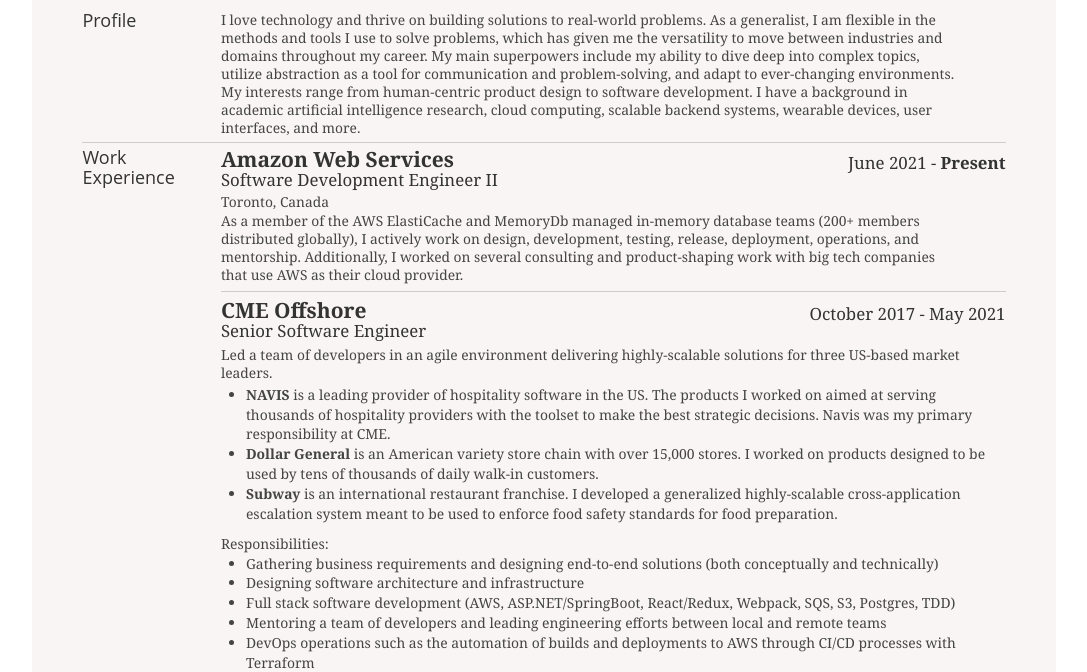
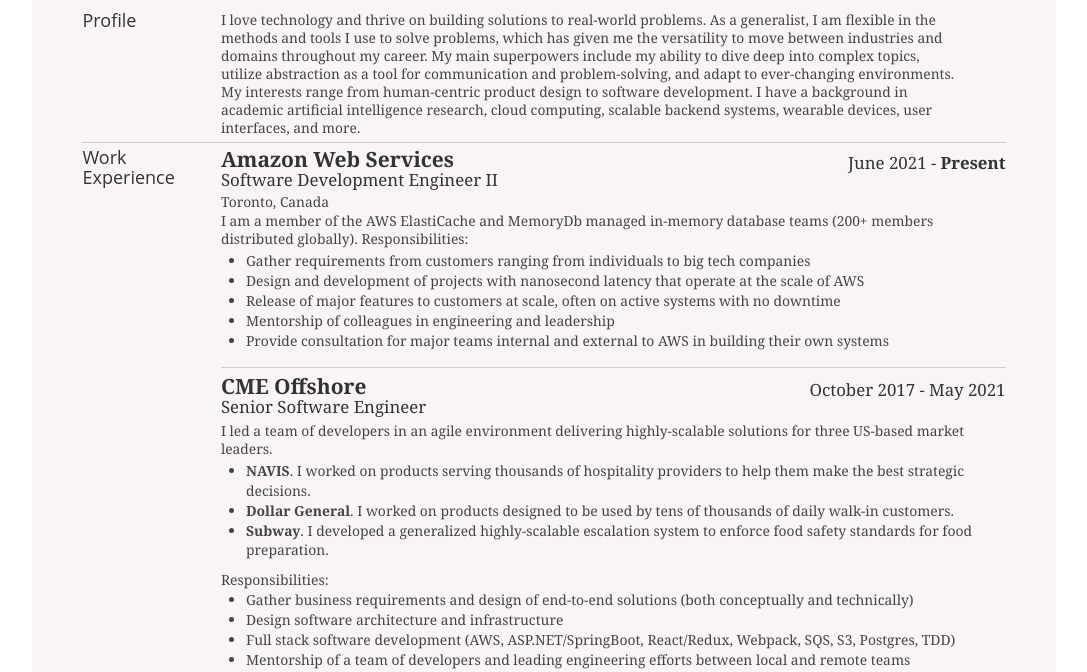
Before and after one commit to katerji92/katerji92.github.io, a website: page CV/index.html in a window 1280 px wide. Shown: the part 117-789 px from the top of the page, without its empty margins (96-1183 px from the left). Drawn offline with Linux system fonts and the light colour scheme.

Commit message:
Added points

```diff
--- a/CV/index.html
+++ b/CV/index.html
@@ -87,7 +87,27 @@
                                     <h4>June 2021 - <b>Present</b></h4>
                                     <h5>Toronto, Canada</h5>
                                     <p>
-                                        As a member of the AWS ElastiCache and MemoryDb managed in-memory database teams (200+ members distributed globally), I actively work on design, development, testing, release, deployment, operations, and mentorship. Additionally, I worked on several consulting and product-shaping work with big tech companies that use AWS as their cloud provider.
+                                        I am a member of the AWS ElastiCache and MemoryDb managed in-memory database teams (200+ members distributed globally). Responsibilities:
+                                        <div class="responsibilities-block">
+
+                                        <ul>
+                                                <li>
+                                                    Gather requirements from customers ranging from individuals to big tech companies
+                                                </li>
+                                                <li>
+                                                    Design and development of projects with nanosecond latency that operate at the scale of AWS
+                                                </li>
+                                                <li>
+                                                    Release of major features to customers at scale, often on active systems with no downtime
+                                                </li>
+                                                <li>
+                                                    Mentorship of colleagues in engineering and leadership
+                                                </li>
+                                                <li>
+                                                    Provide consultation for major teams internal and external to AWS in building their own systems
+                                                </li>
+                                            </ul>
+                                        </div>
                                     </p>
                                 </div>
                             </div>
@@ -99,38 +119,34 @@
                                     <h3>Senior Software Engineer</h3>
                                     <h4>October 2017 - May 2021</h4>
                                     <p>
-                                        Led a team of developers in an agile environment delivering
+                                        I led a team of developers in an agile environment delivering
                                         highly-scalable
                                         solutions for three US-based market leaders.
                                         <div class="responsibilities-block">
                                             <ul>
                                                 <li>
-                                                    <b>NAVIS</b> is a leading provider of hospitality software in
-                                                    the US.
-                                                    The products I worked on aimed at serving thousands of hospitality
-                                                    providers with the toolset to make the best strategic decisions.
-                                                    Navis was my primary responsibility at CME.
+                                                    <b>NAVIS</b>.
+                                                    I worked on products serving thousands of hospitality
+                                                    providers to help them make the best strategic decisions.
                                                 </li>
                                                 <li>
-                                                    <b>Dollar General</b> is an American variety store chain with
-                                                    over
-                                                    15,000 stores. I worked on products designed to be used by
+                                                    <b>Dollar General</b>. I worked on products designed to be used by
                                                     tens
                                                     of thousands of daily walk-in customers.
                                                 </li>
                                                 <li>
-                                                    <b>Subway</b> is an international restaurant franchise. I developed a generalized highly-scalable cross-application
-                                                    escalation system meant to be used to enforce food
+                                                    <b>Subway</b>. I developed a generalized highly-scalable
+                                                    escalation system to enforce food
                                                     safety standards for food preparation.
                                                 </li>
                                             </ul>
                                             Responsibilities:
                                             <ul>
                                                 <li>
-                                                    Gathering business requirements and designing end-to-end solutions (both conceptually and technically)
+                                                    Gather business requirements and design of end-to-end solutions (both conceptually and technically)
                                                 </li>
                                                 <li>
-                                                    Designing software architecture and infrastructure
+                                                    Design software architecture and infrastructure
                                                 </li>
                                                 <li>
                                                     Full stack software development (AWS, ASP.NET/SpringBoot,
@@ -138,7 +154,7 @@
                                                     Webpack, SQS, S3, Postgres, TDD)
                                                 </li>
                                                 <li>
-                                                    Mentoring a team of developers and leading engineering efforts
+                                                    Mentorship of a team of developers and leading engineering efforts
                                                     between local and remote teams
                                                 </li>
                                                 <li>
@@ -249,7 +265,7 @@
                                     <h3></h3>
                                     <h4>September 2012 - May 2015</h4>
                                     <ul class="list-unstyled" style="margin-top: 5px;">
-                                        <li>B.Sc. in Computer Science</li>
+                                        <li>B.Sc. in Computer Science. Top 5% of my cohort.</li>
                                     </ul>
                                 </div>
                                 <!-- <div style="width: 33%;
```
